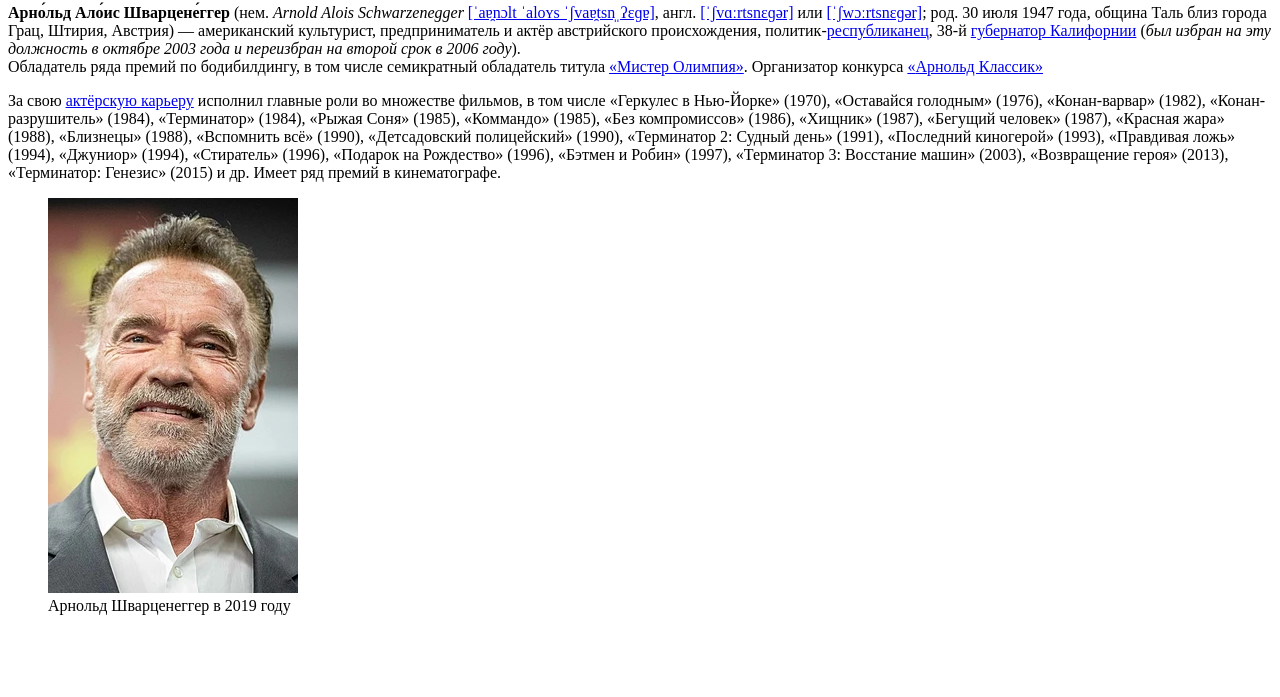
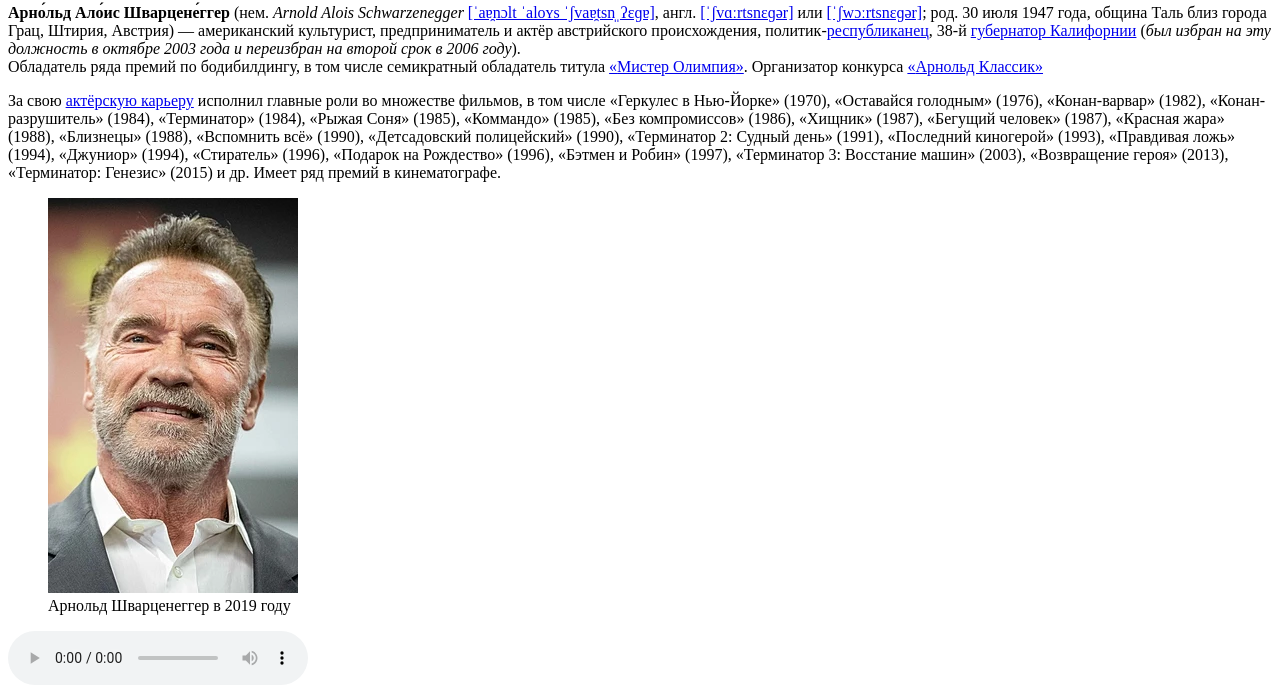
Before and after one commit to kostya-x/lesson-2-actor, a plain HTML site: page index.html in a window 1280 px wide. Shown: the part 115-812 px from the top of the page. Drawn offline with Linux system fonts and the light colour scheme.

Commit message:
index.html: add audio

```diff
--- a/index.html
+++ b/index.html
@@ -40,6 +40,13 @@
           </figure>
         </section>
 
+        <section>
+          <audio controls>
+            <source src="assets\audio\I_ll_Be_Back_Sound_Effect.ogg"  type="audio/ogg">
+            <source src="assets\audio\I_ll_Be_Back_Sound_Effect.mp3"  type="audio/mpeg">
+              Ваш браузер не поддержвает audio.
+          </audio>
+        </section>
       </article>
     </main>
   </body>
```
Also changed, not shown: 2 other files.
